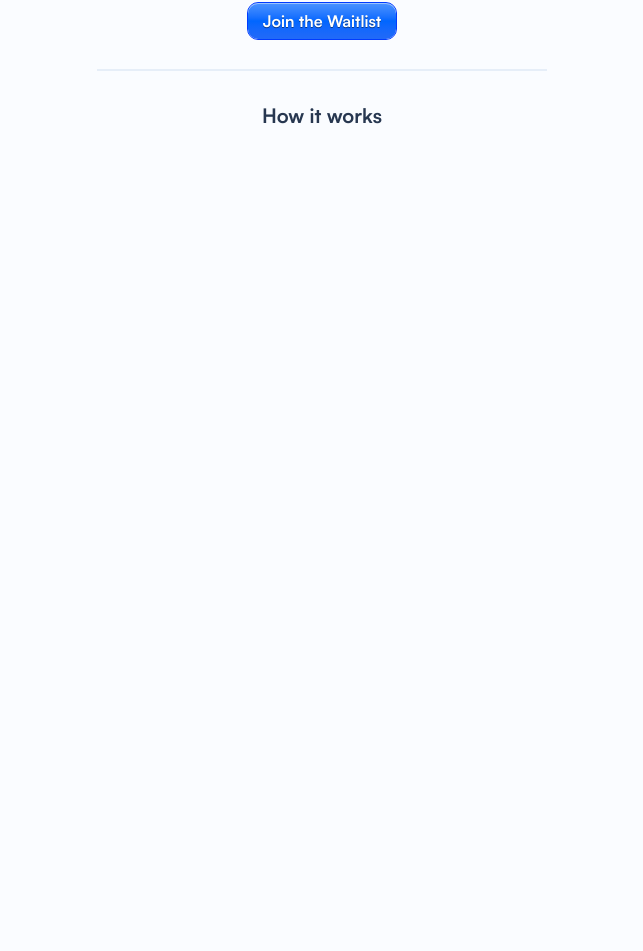
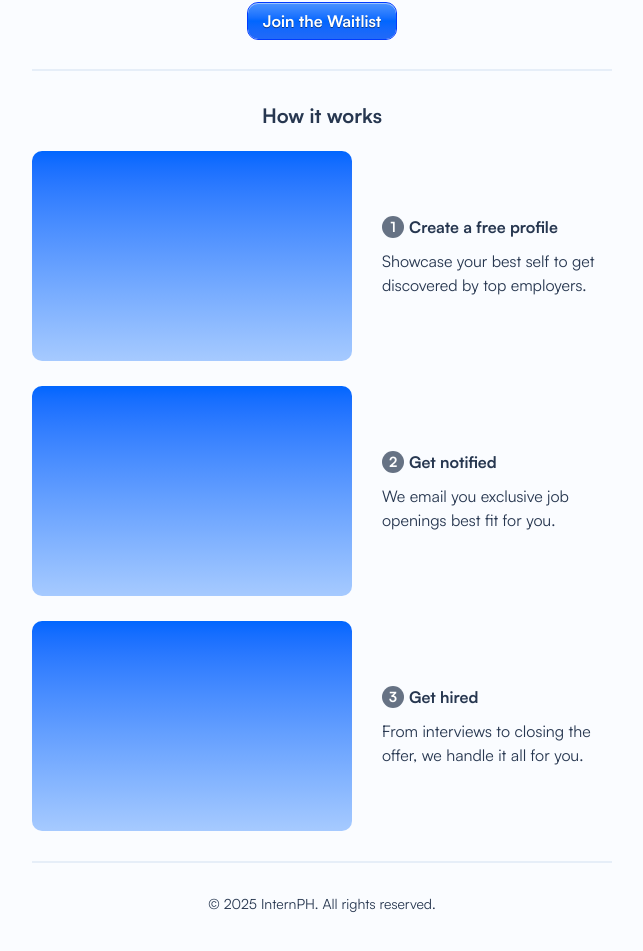
Before and after one commit to jcebermudo/internph, a Next.js app: page / in a window 1280 px wide. Shown: the part 507-1458 px from the top of the page, without its empty margins (318-961 px from the left). Before the commit the page ends 858 px from the top, so only its background shows below. Built offline with nearby package versions, Linux system fonts and the light colour scheme.

Commit message:
Update README, refine global styles for background color consistency, enhance layout structure in homepage, and add new content sections with animations.

```diff
--- a/app/globals.css
+++ b/app/globals.css
@@ -1,7 +1,7 @@
 @import "tailwindcss";
 
 :root {
-  --background: #FAFCFF;
+  --background: #fafcff;
   --foreground: #273750;
 }
 
@@ -14,7 +14,7 @@
 
 @media (prefers-color-scheme: dark) {
   :root {
-    --background: #FAFCFF;
+    --background: #fafcff;
     --foreground: #273750;
   }
 }
--- a/app/layout.tsx
+++ b/app/layout.tsx
@@ -40,7 +40,11 @@ export default function RootLayout({
 }>) {
   return (
     <html lang="en">
-      <body className={`${satoshi.className} antialiased selection:bg-[#216AF8] selection:text-white`}>{children}</body>
+      <body
+        className={`${satoshi.className} antialiased selection:bg-[#216AF8] selection:text-white`}
+      >
+        {children}
+      </body>
     </html>
   );
 }
--- a/app/page.tsx
+++ b/app/page.tsx
@@ -6,8 +6,8 @@ import { motion } from "framer-motion";
 export default function Home() {
   return (
     <div className="flex flex-col items-center justify-center">
-      <div className="flex flex-col items-center justify-center max-w-[500px]">
-        <div className="flex flex-col items-center justify-center gap-[20px]">
+      <div className="flex flex-col items-center justify-center w-full px-[10px] pb-[50px]">
+        <div className="flex flex-col items-center justify-center gap-[20px] max-w-[580px] w-full">
           <div className="relative w-fit h-fit">
             <motion.div
               initial={{ opacity: 0, y: 70, filter: "blur(10px)", scale: 0.9 }}
@@ -101,8 +101,7 @@ export default function Home() {
                 transition={{ duration: 0.5, ease: "easeOut", delay: 0.35 }}
                 className="text-[16px] font-medium text-[#273750] text-center max-w-[350px]"
               >
-                We help college students land the best internship offers in the
-                Philippines.
+                We help college students land the best internships for free.
               </motion.p>
             </div>
 
@@ -116,7 +115,8 @@ export default function Home() {
                 }}
                 animate={{ opacity: 1, y: 0, filter: "blur(0px)", scale: 1 }}
                 transition={{ duration: 0.5, ease: "easeOut", delay: 0.42 }}
-                className="select-none cursor-pointer inset-shadow-[0_1px_0_rgba(255,255,255,.45)] drop-shadow-[0_2px_0.5px_#A2BEE7] bg-gradient-to-t from-[#216AF8] via-[#0066FF] to-[#4A93FF] text-white text-[16px] font-bold px-[15px] py-[6px] rounded-[10px] outline-[1px] outline-[#003CFF]">
+                className="select-none cursor-pointer inset-shadow-[0_1px_0_rgba(255,255,255,.45)] drop-shadow-[0_2px_0.5px_#A2BEE7] bg-gradient-to-t from-[#216AF8] via-[#0066FF] to-[#4A93FF] text-white text-[16px] font-bold px-[15px] py-[6px] rounded-[10px] outline-[1px] outline-[#003CFF]"
+              >
                 <span className="drop-shadow-[0_1px_0_rgba(0,0,0,.45)]">
                   Join the Waitlist
                 </span>
@@ -129,18 +129,107 @@ export default function Home() {
             transition={{ duration: 0.5, ease: "easeOut", delay: 0.49 }}
             className="w-full border-[#E6EEF8] border-b-[1px] my-[10px]"
           />
-          <div className="flex flex-col items-center justify-center gap-[10px]">
-              <h2 className="text-[20px] font-bold text-[#273750] text-center">
-                How it works
-              </h2>
-            <div className="flex flex-col items-center justify-center gap-[5px]">
-              <div className="flex flex-row w-full">
-                <div className="w-full max-w-[320px] h-[210px] bg-[#E6EEF8] rounded-[10px]">
-
+          <div className="flex flex-col items-center justify-center gap-[20px] w-full">
+            <h2 className="text-[20px] font-bold text-[#273750] text-center">
+              How it works
+            </h2>
+            <div className="flex flex-col items-center justify-center gap-[25px] w-full">
+              <motion.div
+                initial={{
+                  opacity: 0,
+                  y: 30,
+                  filter: "blur(10px)",
+                  scale: 0.9,
+                }}
+                animate={{ opacity: 1, y: 0, filter: "blur(0px)", scale: 1 }}
+                transition={{ duration: 0.5, ease: "easeOut", delay: 0.49 }}
+                className="flex flex-row w-full gap-[30px] items-center"
+              >
+                <div className="overflow-hidden min-w-[320px] w-full max-w-[320px] bg-gradient-to-t from-[#A6CAFF] to-[#0066FF] h-[210px] rounded-[10px]"></div>
+                <div>
+                  <div className="flex flex-row gap-[5px] items-center">
+                    <span className="text-[14px] select-none w-[22px] h-[22px] flex items-center justify-center text-center rounded-full bg-[#667284] text-white font-bold">
+                      1
+                    </span>
+                    <h3 className="font-bold text-[16px] text-[#273750]">
+                      Create a free profile
+                    </h3>
+                  </div>
+                  <p className="text-[16px] font-normal text-[#273750] mt-[10px]">
+                    Showcase your best self to get discovered by top
+                    employers.{" "}
+                  </p>
                 </div>
-              </div>
+              </motion.div>
+              <motion.div
+                initial={{
+                  opacity: 0,
+                  y: 30,
+                  filter: "blur(10px)",
+                  scale: 0.9,
+                }}
+                animate={{ opacity: 1, y: 0, filter: "blur(0px)", scale: 1 }}
+                transition={{ duration: 0.5, ease: "easeOut", delay: 0.49 }}
+                className="flex flex-row w-full gap-[30px] items-center"
+              >
+                <div className="overflow-hidden min-w-[320px] w-full max-w-[320px] bg-gradient-to-t from-[#A6CAFF] to-[#0066FF] h-[210px] rounded-[10px]"></div>
+                <div>
+                  <div className="flex flex-row gap-[5px] items-center">
+                    <span className="text-[14px] select-none w-[22px] h-[22px] flex items-center justify-center text-center rounded-full bg-[#667284] text-white font-bold">
+                      2
+                    </span>
+                    <h3 className="font-bold text-[16px] text-[#273750]">
+                      Get notified
+                    </h3>
+                  </div>
+                  <p className="text-[16px] font-normal text-[#273750] mt-[10px]">
+                    We email you exclusive job openings best fit for you.{" "}
+                  </p>
+                </div>
+              </motion.div>
+              <motion.div
+                initial={{
+                  opacity: 0,
+                  y: 30,
+                  filter: "blur(10px)",
+                  scale: 0.9,
+                }}
+                animate={{ opacity: 1, y: 0, filter: "blur(0px)", scale: 1 }}
+                transition={{ duration: 0.5, ease: "easeOut", delay: 0.49 }}
+                className="flex flex-row w-full gap-[30px] items-center"
+              >
+                <div className="overflow-hidden min-w-[320px] w-full max-w-[320px] bg-gradient-to-t from-[#A6CAFF] to-[#0066FF] h-[210px] rounded-[10px]"></div>
+                <div>
+                  <div className="flex flex-row gap-[5px] items-center ">
+                    <span className="text-[14px] select-none w-[22px] h-[22px] flex items-center justify-center text-center rounded-full bg-[#667284] text-white font-bold">
+                      3
+                    </span>
+                    <h3 className="font-bold text-[16px] text-[#273750]">
+                      Get hired
+                    </h3>
+                  </div>
+                  <p className="text-[16px] font-normal text-[#273750] mt-[10px]">
+                    From interviews to closing the offer, we handle it all for
+                    you.{" "}
+                  </p>
+                </div>
+              </motion.div>
             </div>
           </div>
+          <motion.hr
+            initial={{ opacity: 0, y: 30, filter: "blur(10px)", scale: 0.9 }}
+            animate={{ opacity: 1, y: 0, filter: "blur(0px)", scale: 1 }}
+            transition={{ duration: 0.5, ease: "easeOut", delay: 0.49 }}
+            className="w-full border-[#E6EEF8] border-b-[1px] my-[10px]"
+          />
+          <motion.p
+            initial={{ opacity: 0, y: 30, filter: "blur(10px)", scale: 0.9 }}
+            animate={{ opacity: 1, y: 0, filter: "blur(0px)", scale: 1 }}
+            transition={{ duration: 0.5, ease: "easeOut", delay: 0.49 }}
+            className="text-[14px] font-normal text-[#273750] text-center"
+          >
+            © 2025 InternPH. All rights reserved.
+          </motion.p>
         </div>
       </div>
     </div>
```
Also changed, not shown: 1 other file (tests, documents, lock files or other folders).
